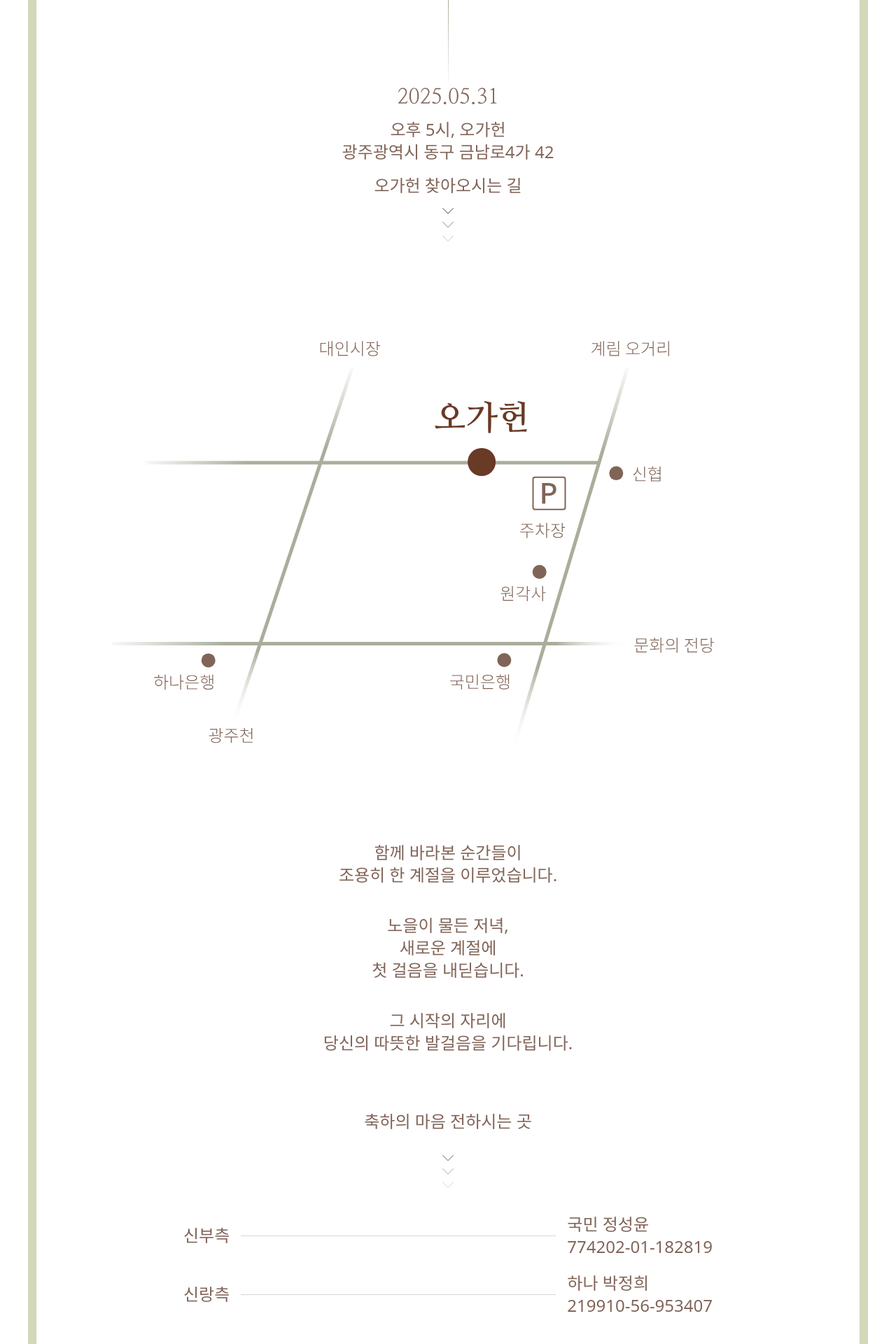
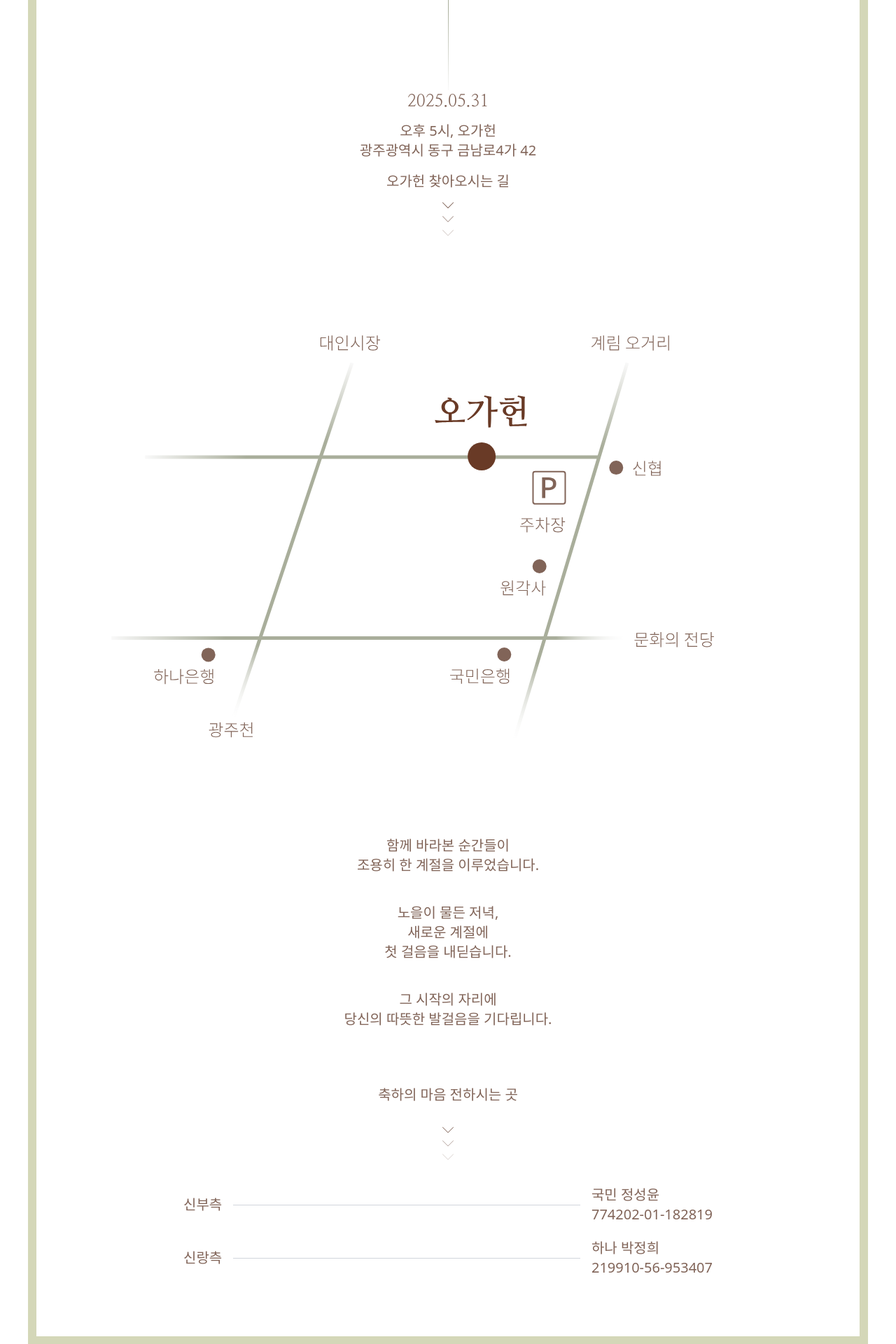
Before and after one commit to ryjn/wedding-inv, a React (Vite) app: page / in a window 1280 px wide. Shown: the part 640-2560 px from the top of the page at 70% size. Built offline with nearby package versions, Linux system fonts and the light colour scheme.

Commit message:
consisten font sizing and spacing

```diff
--- a/src/components/sections/Home.jsx
+++ b/src/components/sections/Home.jsx
@@ -10,29 +10,29 @@ export const Home = () => {
         id="home"
         className="min-h-screen py-5 flex flex-col items-center justify-between relative"
       >
-        <h3 className="text-base md:text-2xl text-center font-light">
+        <h3 className="text-base md:text-xl text-center font-light">
           해가 길어지는 저녁,
           <br />
           저희의 시작을 함께해 주세요
         </h3>
         <img src={TopLine} className="w-auto h-36 md:h-auto" />
         <div className="w-[90%] md:w-[70%] flex flex-row justify-between items-center">
-          <div className="flex-1 flex-row text-left space-y-1">
-            <h3 className="text-xs md:text-base font-sansKR">신랑</h3>
+          <div className="flex-1 flex-row text-left space-y-1 md:space-y-3">
+            <h3 className="text-sm md:text-base font-sansKR">신랑</h3>
             <h1 className="text-2xl md:text-5xl font-nanum tracking-wider">
               김준
             </h1>
           </div>
-          <div className="flex-1 flex-row text-center space-y-1">
-            <h3 className="text-2xl md:text-3xl font-nanum text-[var(--color-accent)]">
+          <div className="flex-1 flex-row text-center space-y-1 md:space-y-3">
+            <h3 className="text-xl md:text-3xl font-nanum text-[var(--color-accent)]">
               05
             </h3>
             <hr className="border-t border-[var(--color-accent)] w-7 md:w-8 mx-auto" />
-            <h3 className="text-2xl md:text-3xl font-nanum text-[var(--color-accent)]">
+            <h3 className="text-xl md:text-3xl font-nanum text-[var(--color-accent)]">
               31
             </h3>
           </div>
-          <div className="flex-1 flex-row text-right space-y-1">
+          <div className="flex-1 flex-row text-right space-y-1 md:space-y-3">
             <h3 className="text-sm md:text-base font-sansKR">신부</h3>
             <h1 className="text-2xl md:text-5xl font-nanum tracking-tighter">
               정성윤
@@ -41,20 +41,20 @@ export const Home = () => {
         </div>
         <img src={BottomLine} className="w-auto h-36 md:h-auto" />
         <div className="text-center space-y-3">
-          <h2 className="text-xl md:text-3xl font-nanum font-medium">
+          <h2 className="text-lg md:text-2xl font-nanum font-medium">
             2025.05.31
           </h2>
           <div className="">
-            <h3 className="text-base md:text-2xl font-light">
+            <h3 className="text-base md:text-xl font-light">
               오후 5시, 오가헌
             </h3>
-            <h3 className="text-base md:text-2xl font-light">
+            <h3 className="text-base md:text-xl font-light">
               광주광역시 동구 금남로4가 42
             </h3>
           </div>
         </div>
         <div className="flex flex-col">
-          <h3 className="py-4 text-base md:text-2xl text-center">
+          <h3 className="py-4 text-base md:text-xl text-center">
             오가헌 찾아오시는 길
           </h3>
           <img src={DownArrow} className="w-3 md:w-4 h-auto mx-auto" />
--- a/src/components/sections/Map.jsx
+++ b/src/components/sections/Map.jsx
@@ -13,35 +13,33 @@ export const Map = () => {
           <img src={MapImg} className="" />
         </div>
         <div className="flex-1 space-y-10">
-          <p className="text-center text-base md:text-2xl font-light">
+          <p className="text-center text-base md:text-xl font-light">
             함께 바라본 순간들이
             <br />
             조용히 한 계절을 이루었습니다.
           </p>
-          <p className="text-center text-base md:text-2xl font-light">
+          <p className="text-center text-base md:text-xl font-light">
             노을이 물든 저녁,
             <br />
             새로운 계절에
             <br />첫 걸음을 내딛습니다.
           </p>
-          <p className="text-center text-base md:text-2xl font-light">
+          <p className="text-center text-base md:text-xl font-light">
             그 시작의 자리에
             <br />
             당신의 따뜻한 발걸음을 기다립니다.
           </p>
         </div>
         <div className="flex-1 pt-15">
-          <h3 className="pb-4 text-base md:text-2xl text-center">
+          <h3 className="pb-4 text-base md:text-xl text-center">
             축하의 마음 전하시는 곳
           </h3>
           <img src={DownArrow} className="py-4 w-3 md:w-4 h-auto mx-auto" />
         </div>
         <div className="flex w-[90%] md:w-[70%] justify-between items-center">
-          <h3 className="text-base md:text-2xl text-left font-medium">
-            신부측
-          </h3>
+          <h3 className="text-base md:text-xl text-left font-medium">신부측</h3>
           <div className="flex-grow border-t border-gray-300 mx-4"></div>
-          <div className="text-sm md:text-2xl text-right font-light">
+          <div className="text-base md:text-xl text-right font-light">
             <p className="text-left">
               국민 정성윤
               <br />
@@ -50,11 +48,9 @@ export const Map = () => {
           </div>
         </div>
         <div className="flex w-[90%] md:w-[70%] justify-between items-center pb-9">
-          <h3 className="text-base md:text-2xl text-left font-medium">
-            신랑측
-          </h3>
+          <h3 className="text-base md:text-xl text-left font-medium">신랑측</h3>
           <div className="flex-grow border-t border-gray-300 mx-4"></div>
-          <div className="text-sm md:text-2xl text-right font-light">
+          <div className="text-base md:text-xl text-right font-light">
             <p className="text-left">
               하나 박정희
               <br />
```
